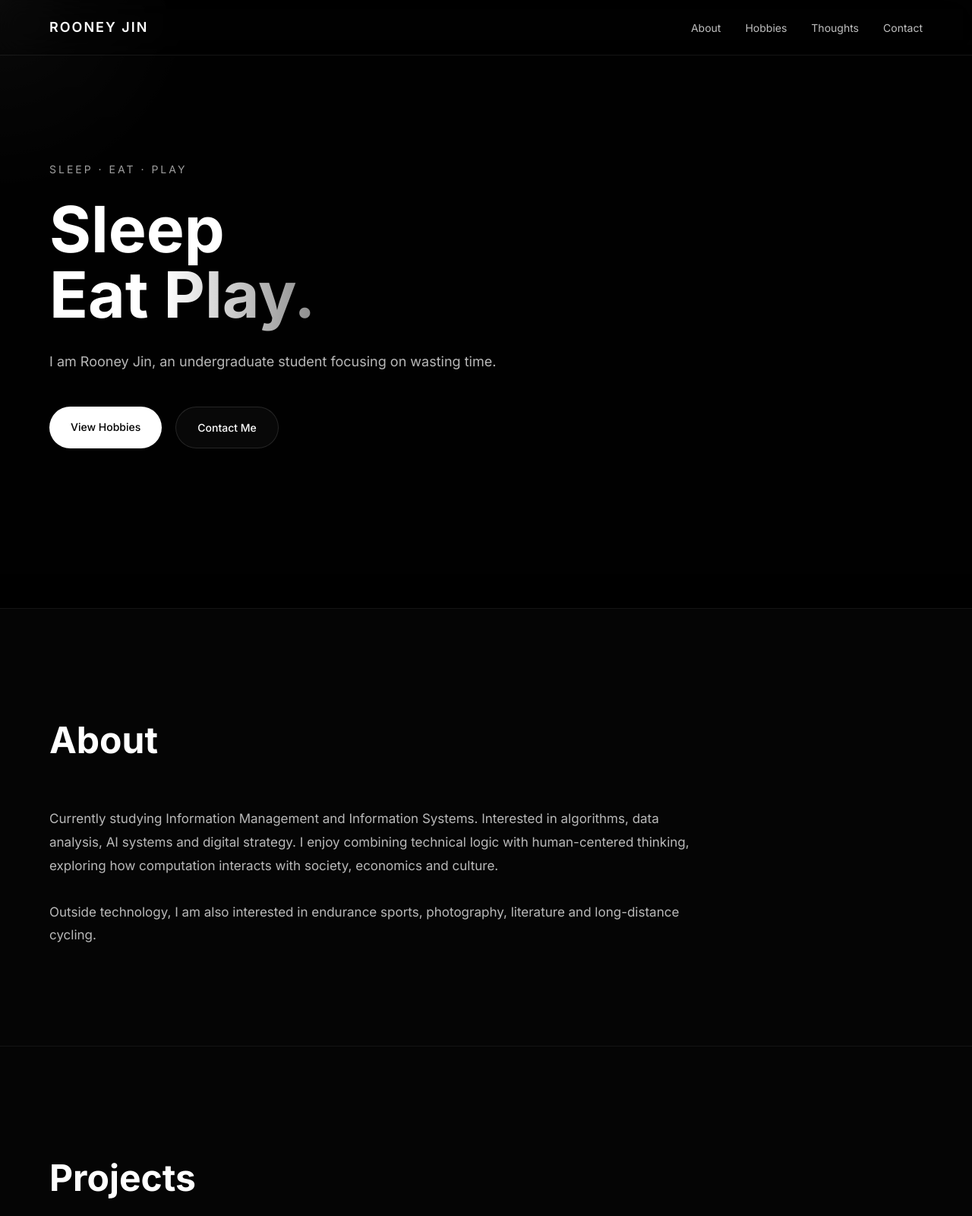
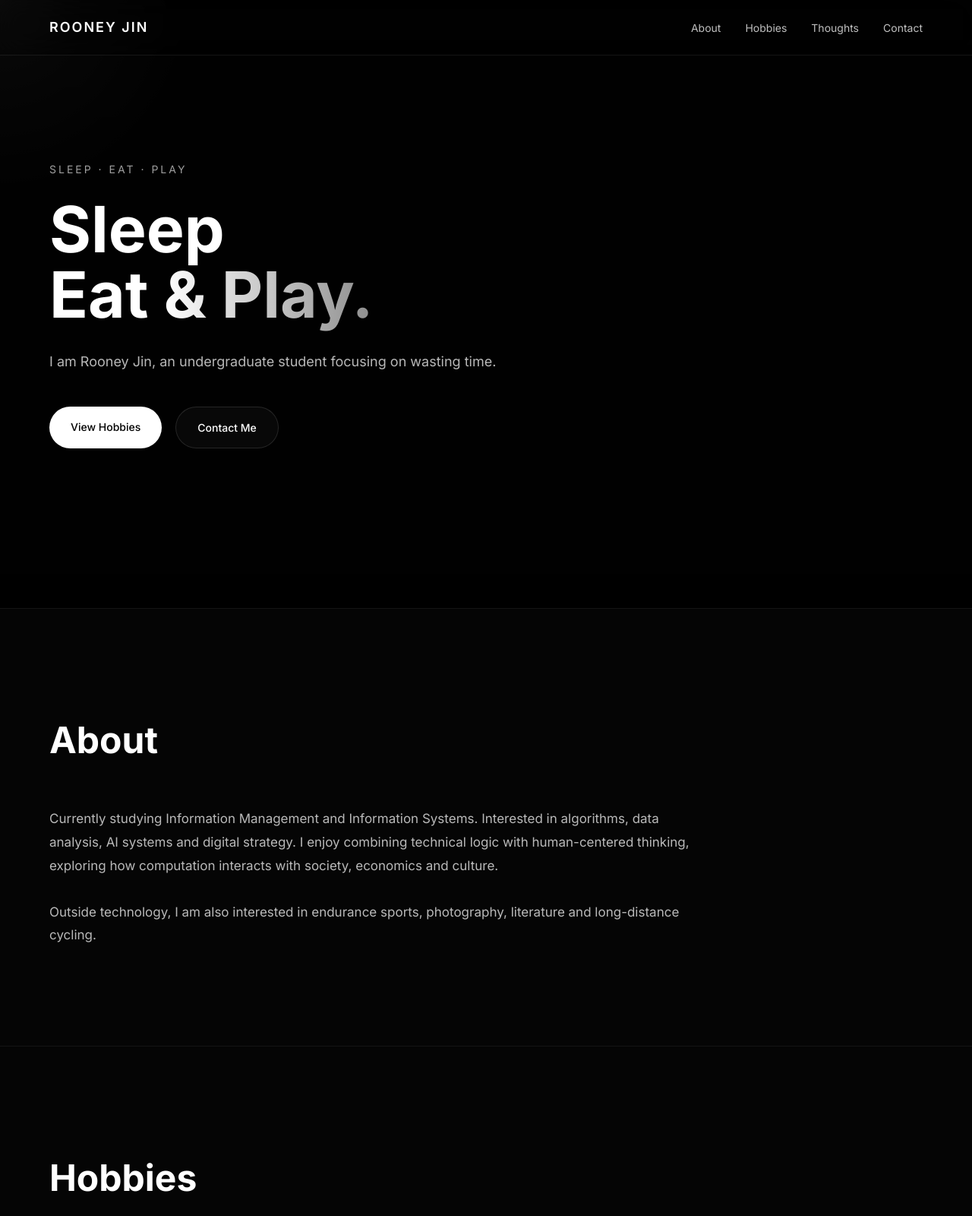
Before and after one commit to Rooney-Jin/Rooney-Jin, a plain HTML site: page index.html in a window 1280 px wide. Shown: the top 1600 px of the page at 76% size. Drawn offline with Linux system fonts and the light colour scheme.

Commit message:
Update index.html

```diff
--- a/index.html
+++ b/index.html
@@ -496,7 +496,7 @@
 
         <h1 class="hero-title">
           Sleep<br>
-          Eat <span class="gradient">Play.</span>
+          Eat <span class="gradient"> & Play.</span>
         </h1>
 
         <p class="hero-desc">
@@ -565,7 +565,7 @@
     <div class="container">
 
       <h2 class="section-title">
-        Projects
+        Hobbies
       </h2>
 
       <div class="grid">
```
